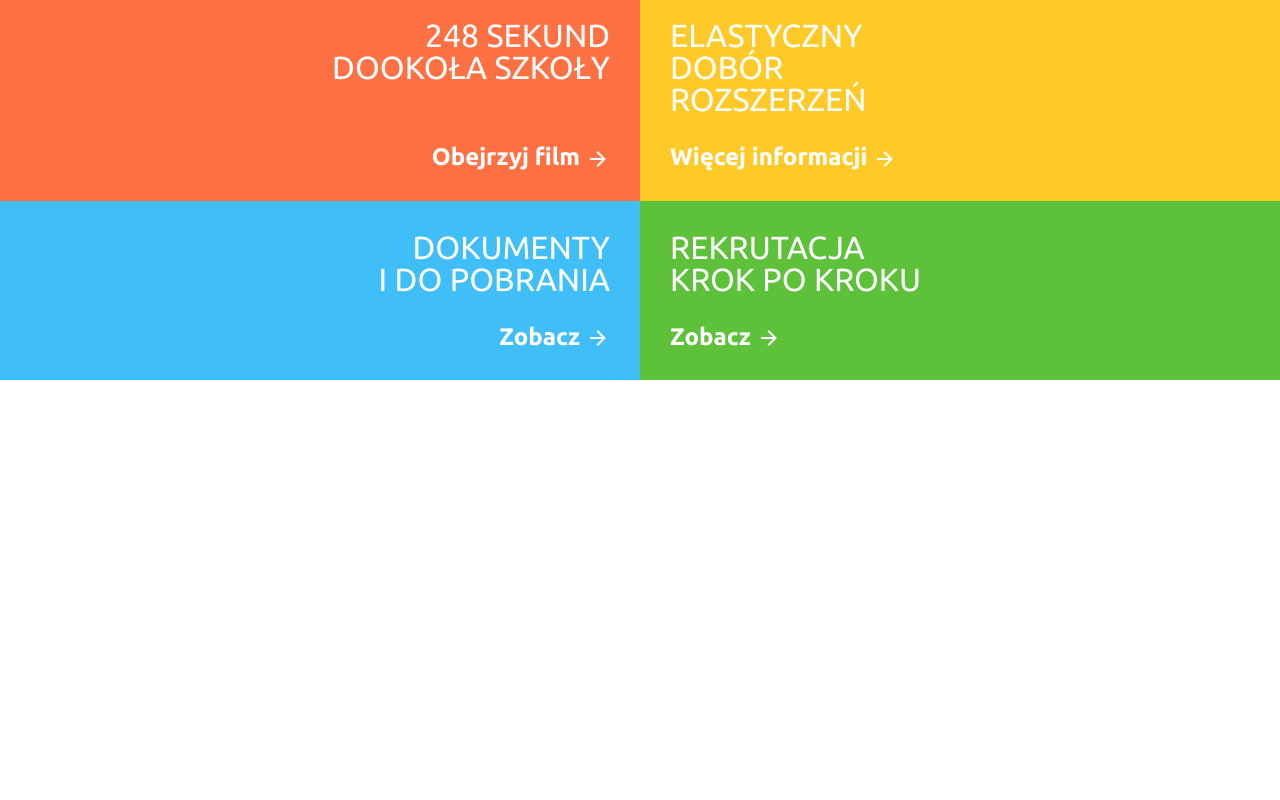
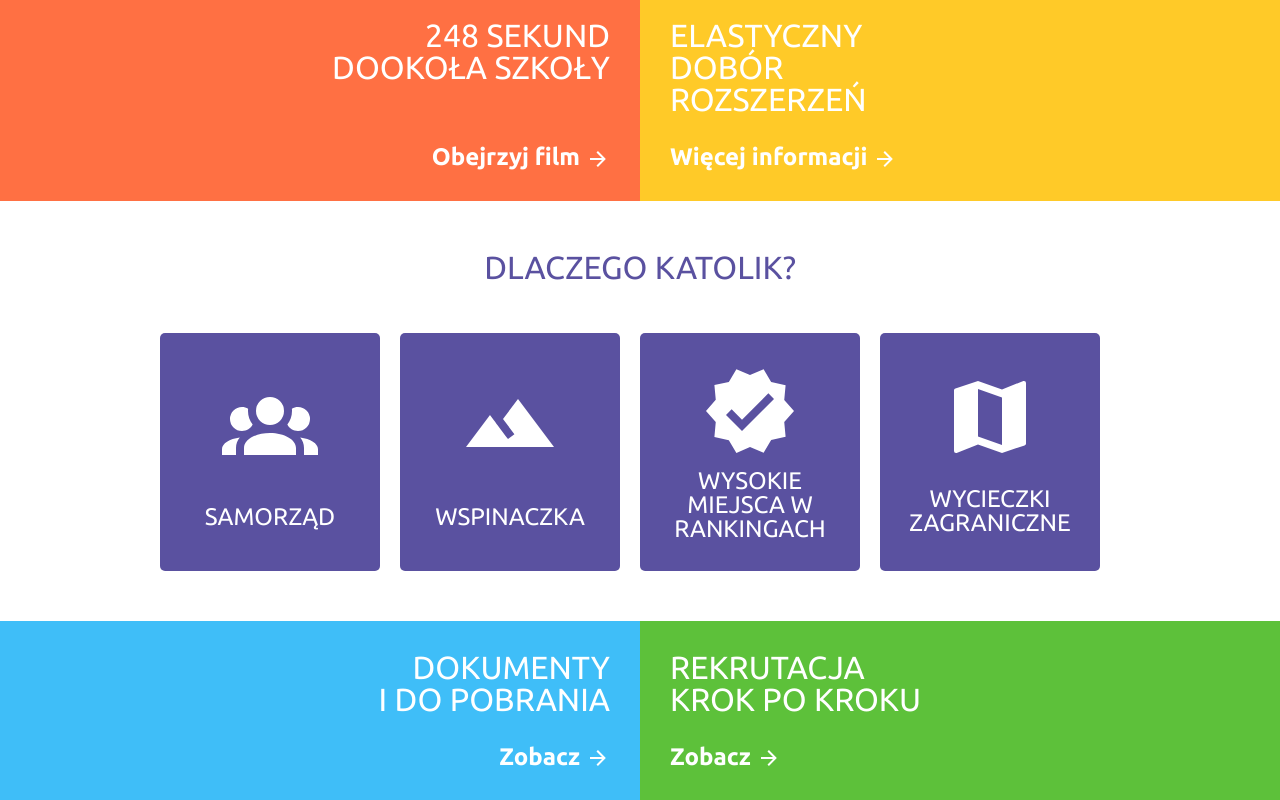
Before and after one commit to stanislawdera/katolik-chorzow-rekrutacja, a Next.js app: page / in a window 1280 px wide. Shown: the part 717-1517 px from the top of the page. Before the commit the page ends 1097 px from the top, so only its background shows below. Built offline with nearby package versions, Linux system fonts and the light colour scheme.

Commit message:
Add reasons blocks

```diff
--- a/components/atoms/ArrowLink/ArrowLink.js
+++ b/components/atoms/ArrowLink/ArrowLink.js
@@ -7,13 +7,13 @@ export default function ArrowLink({
   children,
   size = "sm",
   href = "/",
-  color = false,
+  color,
 }) {
   return (
     <Link href={href} passHref>
       <StyledArrowLink size={size} color={color}>
         {children}
-        <Icon path={mdiArrowRight} className="arrow" color={false} />
+        <Icon path={mdiArrowRight} className="arrow" color={color} />
       </StyledArrowLink>
     </Link>
   );
--- a/components/atoms/Container/Container.styles.js
+++ b/components/atoms/Container/Container.styles.js
@@ -6,7 +6,7 @@ export const Container = styled.div`
   margin: ${({ theme }) => theme.spacing.md} 0;
 
   ${({ theme }) => theme.media.desktop} {
-    width: 800px;
+    width: ${({ wide }) => (wide ? "1000px" : "800px")};
     margin-left: auto;
     margin-right: auto;
   }
--- /dev/null
+++ b/components/atoms/Heading/Heading.styles.js
@@ -0,0 +1,10 @@
+import styled from "styled-components";
+
+export const Heading = styled.h3`
+  text-align: center;
+  font-weight: normal;
+  color: ${({ theme }) => theme.colors.primary};
+  text-transform: uppercase;
+  font-size: ${({ theme }) => theme.fontSizes.lg};
+  margin: ${({ theme }) => theme.spacing.xl} 0;
+`;
--- /dev/null
+++ b/components/molecules/BlocksGrid/BlocksGrid.styles.js
@@ -0,0 +1,14 @@
+import styled from "styled-components";
+import { spacer } from "styles/spacer";
+
+export const BlocksGrid = styled.div`
+  ${spacer};
+  display: flex;
+  gap: ${({ theme }) => theme.spacing.md};
+  overflow-x: scroll;
+  align-items: stretch;
+
+  ${({ theme }) => theme.media.desktop} {
+    flex-wrap: wrap;
+  }
+`;
--- /dev/null
+++ b/components/molecules/ReasonBlock/ReasonBlock.js
@@ -0,0 +1,10 @@
+import { StyledReasonBlockWrapper } from "./ReasonBlock.styles";
+
+export default function ReasonBlock({ title, icon, onClick = () => {} }) {
+  return (
+    <StyledReasonBlockWrapper>
+      {icon}
+      <h4>{title}</h4>
+    </StyledReasonBlockWrapper>
+  );
+}
--- /dev/null
+++ b/components/molecules/ReasonBlock/ReasonBlock.styles.js
@@ -0,0 +1,29 @@
+import styled from "styled-components";
+
+export const StyledReasonBlockWrapper = styled.div`
+  width: 220px;
+  padding: ${({ theme }) => theme.spacing.lg};
+  border-radius: 5px;
+  background-color: ${({ theme }) => theme.colors.primary};
+  color: white;
+  display: flex;
+  flex-direction: row;
+  flex-wrap: wrap;
+  align-items: center;
+  justify-content: center;
+  text-align: center;
+
+  h4 {
+    font-weight: normal;
+    text-transform: uppercase;
+    font-size: ${({ theme }) => theme.fontSizes.md};
+  }
+
+  svg {
+    width: 60%;
+    margin-bottom: ${({ theme }) => theme.spacing.sm};
+    path {
+      fill: white;
+    }
+  }
+`;
--- a/pages/index.js
+++ b/pages/index.js
@@ -4,6 +4,18 @@ import HeroHeader from "components/organisms/HeroHeader/HeroHeader";
 import { FeatureBlock } from "components/molecules/FeatureBlock/FeatureBlock.styles";
 import ArrowLink from "components/atoms/ArrowLink/ArrowLink";
 import { BlocksRow } from "components/organisms/BlocksRow/BlocksRow.styles";
+import { Container } from "components/atoms/Container/Container.styles";
+import ReasonBlock from "components/molecules/ReasonBlock/ReasonBlock";
+import Icon from "@mdi/react";
+import {
+  mdiAccountGroup,
+  mdiAlbum,
+  mdiCheckDecagram,
+  mdiImageFilterHdr,
+  mdiMap,
+} from "@mdi/js";
+import { BlocksGrid } from "components/molecules/BlocksGrid/BlocksGrid.styles";
+import { Heading } from "components/atoms/Heading/Heading.styles";
 
 export default function Home() {
   return (
@@ -47,6 +59,27 @@ export default function Home() {
           </ArrowLink>
         </FeatureBlock>
       </BlocksRow>
+      <Container wide>
+        <Heading>Dlaczego Katolik?</Heading>
+        <BlocksGrid mb="xl">
+          <ReasonBlock
+            title="Samorząd"
+            icon={<Icon path={mdiAccountGroup} />}
+          ></ReasonBlock>
+          <ReasonBlock
+            title="Wspinaczka"
+            icon={<Icon path={mdiImageFilterHdr} />}
+          ></ReasonBlock>
+          <ReasonBlock
+            title="Wysokie miejsca w rankingach"
+            icon={<Icon path={mdiCheckDecagram} />}
+          ></ReasonBlock>
+          <ReasonBlock
+            title="Wycieczki zagraniczne"
+            icon={<Icon path={mdiMap} />}
+          ></ReasonBlock>
+        </BlocksGrid>
+      </Container>
       <BlocksRow>
         <FeatureBlock color="blue">
           <h3>
--- /dev/null
+++ b/styles/spacer.js
@@ -0,0 +1,12 @@
+export const spacer = (props) => ({
+  margin: props.theme.spacing[props.margin],
+  marginTop: props.theme.spacing[props.mt],
+  marginRight: props.theme.spacing[props.mr],
+  marginBottom: props.theme.spacing[props.mb],
+  marginLeft: props.theme.spacing[props.ml],
+  padding: props.theme.spacing[props.padding],
+  paddingTop: props.theme.spacing[props.pt],
+  paddingRight: props.theme.spacing[props.pr],
+  paddingBottom: props.theme.spacing[props.pb],
+  paddingLeft: props.theme.spacing[props.pl],
+});
```
